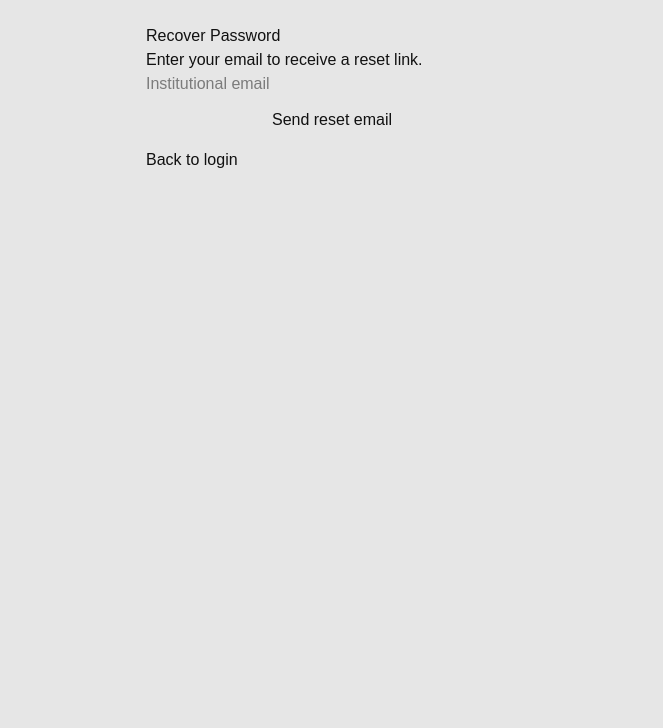
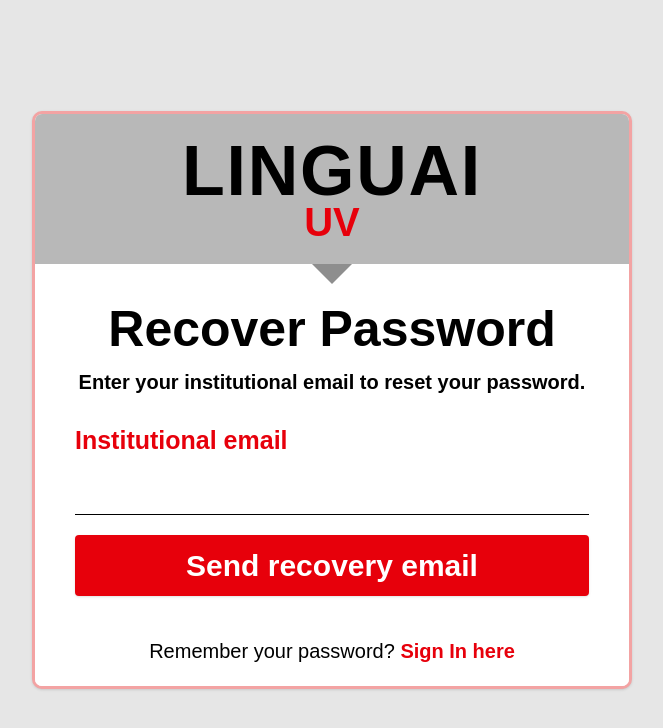
Before and after one commit to Herdavid333/linguai-uv-tutor, a Next.js app in the folder frontend/: page /forgotPassword in a window 1280 px wide. Shown: the top 728 px of the page, without its empty margins (308-971 px from the left). Built offline with nearby package versions, Linux system fonts and the light colour scheme; no server answers.

Commit message:
Setting recover password function and page

```diff
--- a/frontend/package.json
+++ b/frontend/package.json
@@ -10,6 +10,7 @@
   },
   "dependencies": {
     "firebase": "^12.11.0",
+    "lucide-react": "^1.8.0",
     "next": "16.1.6",
     "react": "19.2.3",
     "react-dom": "19.2.3"
--- a/frontend/src/app/forgotPassword/page.js
+++ b/frontend/src/app/forgotPassword/page.js
@@ -1,50 +1,51 @@
 "use client";
 
+import Link from "next/link";
 import { useState } from "react";
-import { useRouter } from "next/navigation";
-import { sendPasswordResetEmail } from "firebase/auth";
-import { auth } from "../../lib/firebase";
+import { useAuth } from "../../context/AuthContext";
+import AuthCard from "../../components/auth/AuthCard.jsx";
+import AuthInput from "../../components/auth/AuthInput.jsx";
+import AuthButton from "../../components/auth/AuthButton.jsx";
 
 export default function ForgotPasswordPage() {
-  const router = useRouter();
+  const { resetPassword } = useAuth();
 
   const [email, setEmail] = useState("");
   const [message, setMessage] = useState("");
-  const [error, setError] = useState("");
+  const [errorMessage, setErrorMessage] = useState("");
   const [loading, setLoading] = useState(false);
 
-  const validateEmail = (value) => {
-    return /\S+@\S+\.\S+/.test(value);
+  const isValidEmail = (value) => {
+    return /^[^\s@]+@[^\s@]+\.[^\s@]+$/.test(value);
   };
 
   const handleSubmit = async (e) => {
     e.preventDefault();
     setMessage("");
-    setError("");
+    setErrorMessage("");
 
     if (!email) {
-      setError("Please enter your email.");
+      setErrorMessage("Please enter your email.");
       return;
     }
 
-    if (!validateEmail(email)) {
-      setError("Please enter a valid email.");
+    if (!/^[^\s@]+@[^\s@]+\.[^\s@]+$/.test(email)) {
+      setErrorMessage("Please enter a valid email address.");
       return;
     }
 
+    setLoading(true);
+
     try {
-      setLoading(true);
-      await sendPasswordResetEmail(auth, email);
-      setMessage("Password reset email sent successfully.");
-    } catch (err) {
-      console.error(err);
+      await resetPassword(email);
+      setMessage("If the email is associated with a valid account, a password recovery email has been sent to your inbox.");
+    } catch (error) {
+      console.error("Password reset error:", error);
 
-      if (err.code === "auth/user-not-found") {
-        setError("No user found with this email.");
-      } else if (err.code === "auth/invalid-email") {
-        setError("Invalid email address.");
+      if (error.code === "auth/invalid-email") {
+        setErrorMessage("Invalid email address.");
       } else {
-        setError("An error occurred while sending the reset email.");
+        setErrorMessage("An error occurred while sending the recovery email.");
       }
     } finally {
       setLoading(false);
@@ -52,29 +53,55 @@ export default function ForgotPasswordPage() {
   };
 
   return (
-    <main style={{ padding: "24px", maxWidth: "420px", margin: "0 auto" }}>
-      <h1>Recover Password</h1>
-      <p>Enter your email to receive a reset link.</p>
+    <main className="min-h-screen bg-[#e6e6e6] flex items-center justify-center px-4">
+      <AuthCard showArrow={true}>
+        <div className="text-center mb-5 -mt-10">
+          <h2 className="text-[50px] font-bold text-black leading-none">
+            Recover Password
+          </h2>
+          <p className="text-[20px] text-black font-semibold mt-5 mb-8 leading-4">
+            Enter your institutional email to reset your password.
+          </p>
+        </div>
 
-      <form onSubmit={handleSubmit} style={{ display: "grid", gap: "12px" }}>
-        <input
-          type="email"
-          placeholder="Institutional email"
-          value={email}
-          onChange={(e) => setEmail(e.target.value)}
-        />
+        <form onSubmit={handleSubmit} className="w-full">
+          <AuthInput
+            label="Institutional email"
+            type="email"
+            name="email"
+            value={email}
+            onChange={(e) => setEmail(e.target.value)}
+          />
 
-        <button type="submit" disabled={loading}>
-          {loading ? "Sending..." : "Send reset email"}
-        </button>
-      </form>
+          {errorMessage && (
+            <p className="mt-4 mb-3 text-center text-[12px] font-semibold text-red-600">
+              {errorMessage}
+            </p>
+          )}
 
-      {message && <p style={{ color: "green", marginTop: "12px" }}>{message}</p>}
-      {error && <p style={{ color: "red", marginTop: "12px" }}>{error}</p>}
+          {message && (
+            <p className="mt-4 mb-8 text-center text-[20px] font-semibold text-green-700">
+              {message}
+            </p>
+          )}
 
-      <div style={{ marginTop: "16px" }}>
-        <button onClick={() => router.push("/login")}>Back to login</button>
-      </div>
+          <div className="mt-5 mb-3">
+            <AuthButton>
+              {loading ? "Sending..." : "Send recovery email"}
+            </AuthButton>
+          </div>
+
+          <div className="text-center text-[20px] text-black mt-10 -mb-15">
+            Remember your password?{" "}
+            <Link
+              href="/login"
+              className="text-red-600 font-bold hover:underline"
+            >
+              Sign In here
+            </Link>
+          </div>
+        </form>
+      </AuthCard>
     </main>
   );
 }
--- /dev/null
+++ b/frontend/src/app/resetPassword/page.js
@@ -0,0 +1,204 @@
+"use client";
+
+import Link from "next/link";
+import { useRouter, useSearchParams } from "next/navigation";
+import { useEffect, useState } from "react";
+import {
+  confirmPasswordReset,
+  verifyPasswordResetCode,
+} from "firebase/auth";
+import { auth } from "../../lib/firebase";
+import AuthCard from "../../components/auth/AuthCard.jsx";
+import AuthInput from "../../components/auth/AuthInput.jsx";
+import AuthButton from "../../components/auth/AuthButton.jsx";
+
+export default function ResetPasswordPage() {
+  const router = useRouter();
+  const searchParams = useSearchParams();
+
+  const oobCode = searchParams.get("oobCode");
+
+  const [email, setEmail] = useState("");
+  const [newPassword, setNewPassword] = useState("");
+  const [confirmPassword, setConfirmPassword] = useState("");
+
+  const [checkingCode, setCheckingCode] = useState(true);
+  const [loading, setLoading] = useState(false);
+  const [success, setSuccess] = useState(false);
+  const [errorMessage, setErrorMessage] = useState("");
+
+  useEffect(() => {
+    const verifyCode = async () => {
+      if (!oobCode) {
+        setErrorMessage("Invalid or missing reset code.");
+        setCheckingCode(false);
+        return;
+      }
+
+      try {
+        const userEmail = await verifyPasswordResetCode(auth, oobCode);
+        setEmail(userEmail);
+      } catch (error) {
+        console.error("Reset code verification error:", error);
+        setErrorMessage("This password reset link is invalid or has expired.");
+      } finally {
+        setCheckingCode(false);
+      }
+    };
+
+    verifyCode();
+  }, [oobCode]);
+
+  const isPasswordValid = (password) => {
+    return (
+      password.length >= 8 &&
+      /[A-Z]/.test(password) &&
+      /[a-z]/.test(password) &&
+      /[0-9]/.test(password) &&
+      /[!@#$%^&*(),.?":{}|<>_\-\\[\];'/`~+=]/.test(password)
+    );
+  };
+
+  const handleSubmit = async (e) => {
+    e.preventDefault();
+    setErrorMessage("");
+
+    if (!newPassword || !confirmPassword) {
+      setErrorMessage("Please complete all fields.");
+      return;
+    }
+
+    if (newPassword !== confirmPassword) {
+      setErrorMessage("Passwords do not match.");
+      return;
+    }
+
+    if (!isPasswordValid(newPassword)) {
+      setErrorMessage("Password does not meet the required conditions.");
+      return;
+    }
+
+    setLoading(true);
+
+    try {
+      await confirmPasswordReset(auth, oobCode, newPassword);
+      setSuccess(true);
+    } catch (error) {
+      console.error("Password reset error:", error);
+      setErrorMessage("An error occurred while changing your password.");
+    } finally {
+      setLoading(false);
+    }
+  };
+
+  const goToLogin = () => {
+    router.push("/login");
+  };
+
+  if (checkingCode) {
+    return (
+      <main className="flex min-h-screen items-center justify-center bg-[#e6e6e6] px-4">
+        <p className="text-[14px] font-bold text-black">
+          Checking reset link...
+        </p>
+      </main>
+    );
+  }
+
+  return (
+    <main className="flex min-h-screen items-center justify-center bg-[#e6e6e6] px-4">
+      <AuthCard showArrow={false}>
+        {!success ? (
+          <>
+            <div className="mb-5 text-center">
+              <h2 className="text-[22px] font-bold leading-none text-black">
+                Reset Password
+              </h2>
+              <p className="mt-2 text-[12px] font-semibold leading-4 text-black">
+                Create a new password for:
+              </p>
+              {email && (
+                <p className="mt-1 break-all text-[12px] font-bold text-red-600">
+                  {email}
+                </p>
+              )}
+            </div>
+
+            {errorMessage && !email ? (
+              <div className="text-center">
+                <p className="mb-5 text-[12px] font-semibold text-red-600">
+                  {errorMessage}
+                </p>
+                <Link
+                  href="/forgotPassword"
+                  className="font-bold text-red-600 hover:underline"
+                >
+                  Request a new recovery email
+                </Link>
+              </div>
+            ) : (
+              <form onSubmit={handleSubmit} className="w-full">
+                <AuthInput
+                  label="New password"
+                  type="password"
+                  name="newPassword"
+                  value={newPassword}
+                  onChange={(e) => setNewPassword(e.target.value)}
+                  showToggle={true}
+                />
+
+                <AuthInput
+                  label="Confirm new password"
+                  type="password"
+                  name="confirmPassword"
+                  value={confirmPassword}
+                  onChange={(e) => setConfirmPassword(e.target.value)}
+                  showToggle={true}
+                />
+
+                {errorMessage && (
+                  <p className="mb-3 mt-4 text-center text-[12px] font-semibold text-red-600">
+                    {errorMessage}
+                  </p>
+                )}
+
+                <div className="mt-5 mb-3">
+                  <AuthButton>
+                    {loading ? "Saving..." : "Save new password"}
+                  </AuthButton>
+                </div>
+
+                <div className="text-center text-[12px] text-black">
+                  Remember your password?{" "}
+                  <Link
+                    href="/login"
+                    className="font-bold text-red-600 hover:underline"
+                  >
+                    Sign In here
+                  </Link>
+                </div>
+              </form>
+            )}
+          </>
+        ) : (
+          <div className="text-center">
+            <h2 className="mb-3 text-[22px] font-bold text-black">
+              Password changed
+            </h2>
+            <p className="mb-5 text-[13px] font-semibold text-black">
+              You can now sign in with your new password.
+            </p>
+
+            <button
+              type="button"
+              onClick={goToLogin}
+              className="w-full rounded-[4px] bg-red-600 py-2 text-[15px] font-bold text-white transition hover:bg-red-700"
+            >
+              Go to login
+            </button>
+          </div>
+        )}
+      </AuthCard>
+    </main>
+  );
+}
--- a/frontend/src/components/auth/AuthButton.jsx
+++ b/frontend/src/components/auth/AuthButton.jsx
@@ -2,7 +2,7 @@ export default function AuthButton({ children, type = "submit" }) {
   return (
     <button
       type={type}
-      className="w-full bg-red-600 hover:bg-red-700 text-white font-bold text-[16px] py-2 rounded-[4px] shadow-sm transition"
+      className="w-full bg-red-600 hover:bg-red-700 text-white font-bold text-[30px] py-2 rounded-[4px] shadow-sm transition"
     >
       {children}
     </button>
--- a/frontend/src/components/auth/AuthCard.jsx
+++ b/frontend/src/components/auth/AuthCard.jsx
@@ -1,22 +1,22 @@
 export default function AuthCard({ children, showArrow = false }) {
   return (
-    <div className="w-[300px] rounded-[4px] border-2 border-[#f3a3a3] bg-white shadow-sm overflow-hidden">
-      <div className="relative bg-[#b8b8b8] h-[82px] flex flex-col items-center justify-center">
-        <h1 className="text-[18px] font-extrabold tracking-wide text-black leading-none">
+    <div className="w-full max-w-[600px] rounded-[10px] border-3 border-[#f3a3a3] bg-white shadow-sm overflow-hidden">
+      <div className="relative bg-[#b8b8b8] h-[150px] flex flex-col items-center justify-center">
+        <h1 className="text-[70px] font-extrabold tracking-wide text-black leading-none">
           LINGUAI
         </h1>
-        <p className="text-[18px] font-extrabold text-red-600 leading-none mt-1">
+        <p className="text-[40px] font-extrabold text-red-600 leading-none -mt-1">
           UV
         </p>
 
         {showArrow && (
-          <div className="absolute left-1/2 -translate-x-1/2 bottom-[-10px]">
-            <div className="w-0 h-0 border-l-[10px] border-r-[10px] border-t-[12px] border-l-transparent border-r-transparent border-t-[#8e8e8e]" />
+          <div className="absolute left-1/2 -translate-x-1/2 bottom-[-20px]">
+            <div className="w-0 h-0 border-l-[20px] border-r-[20px] border-t-[20px] border-l-transparent border-r-transparent border-t-[#8e8e8e]" />
           </div>
         )}
       </div>
 
-      <div className="px-5 py-5 bg-white">{children}</div>
+      <div className="px-10 py-20 bg-white">{children}</div>
     </div>
   );
 }
--- a/frontend/src/components/auth/AuthCheckbox.jsx
+++ b/frontend/src/components/auth/AuthCheckbox.jsx
@@ -1,12 +1,12 @@
 export default function AuthCheckbox({ name, checked, onChange, label }) {
   return (
-    <label className="flex items-center gap-2 text-[12px] text-red-600 cursor-pointer">
+    <label className="flex items-center gap-4 text-[20px] text-red-600 cursor-pointer">
       <input
         type="checkbox"
         name={name}
         checked={checked}
         onChange={onChange}
-        className="h-3.5 w-3.5 accent-red-600"
+        className="h-8.5 w-5.5 accent-red-600"
       />
       <span className="font-semibold">{label}</span>
     </label>
--- a/frontend/src/components/auth/AuthInput.jsx
+++ b/frontend/src/components/auth/AuthInput.jsx
@@ -1,6 +1,7 @@
 "use client";
 
 import { useState } from "react";
+import { Eye, EyeOff } from "lucide-react";
 
 export default function AuthInput({
   label,
@@ -24,12 +25,12 @@ export default function AuthInput({
     <div className="mb-4">
       <label
         htmlFor={name}
-        className="mb-1 block text-[12px] font-bold text-red-600"
+        className="mb-2 block text-[25px] font-bold text-red-600"
       >
         {label}
       </label>
 
-      <div className="flex items-center border-0 border-b border-black pb-1">
+      <div className="flex items-center border-b border-black transition-all duration-200 focus-within:border-red-600">
         <input
           id={name}
           type={inputType}
@@ -37,16 +38,17 @@ export default function AuthInput({
           value={value}
           onChange={onChange}
           placeholder={placeholder}
-          className="w-full bg-transparent text-[13px] text-black outline-none"
+          className="w-full bg-transparent pb-4 text-[20px] text-black outline-none"
         />
 
         {showToggle && type === "password" && (
           <button
             type="button"
             onClick={() => setShowPassword((prev) => !prev)}
-            className="ml-2 text-[12px] text-black"
+            className="ml-2 pb-1 text-gray-500 transition hover:text-red-600"
+            aria-label={showPassword ? "Hide password" : "Show password"}
           >
-            {showPassword ? "🙈" : "👁"}
+            {showPassword ? <EyeOff size={16} /> : <Eye size={25} />}
           </button>
         )}
       </div>
--- a/frontend/src/components/auth/PasswordRequirements.jsx
+++ b/frontend/src/components/auth/PasswordRequirements.jsx
@@ -27,12 +27,12 @@ export default function PasswordRequirements({ password, isOpen }) {
   if (!isOpen) return null;
 
   return (
-    <div className="mt-3 rounded-md bg-[#b3b3b3] p-4 text-white shadow-sm">
-      <h4 className="mb-3 text-[14px] font-bold text-white">
+    <div className="mt-1 rounded-md bg-[#b3b3b3] p-4 text-white">
+      <h4 className="mb-1 text-[16px] font-bold text-black text-center">
         Password Requirements
       </h4>
 
-      <ul className="space-y-1 text-[13px]">
+      <ul className="space-y-0 text-[13px]">
         {requirements.map((requirement, index) => (
           <li
             key={index}
```
Also changed, not shown: frontend/src/app/login/page.js (+6 -8 lines), frontend/src/app/register/page.js (+18 -24 lines), frontend/src/context/AuthContext.js (+12 -0 lines), 1 other file (tests, documents, lock files or other folders).
